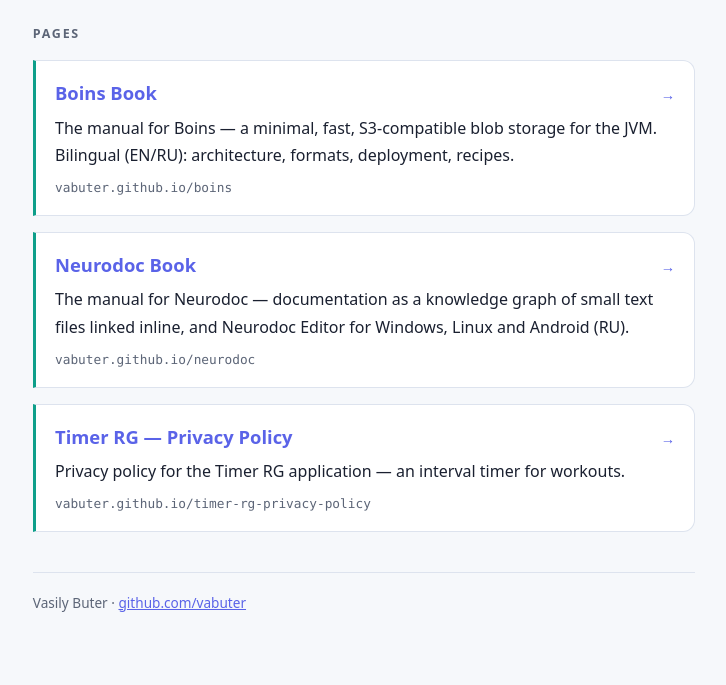
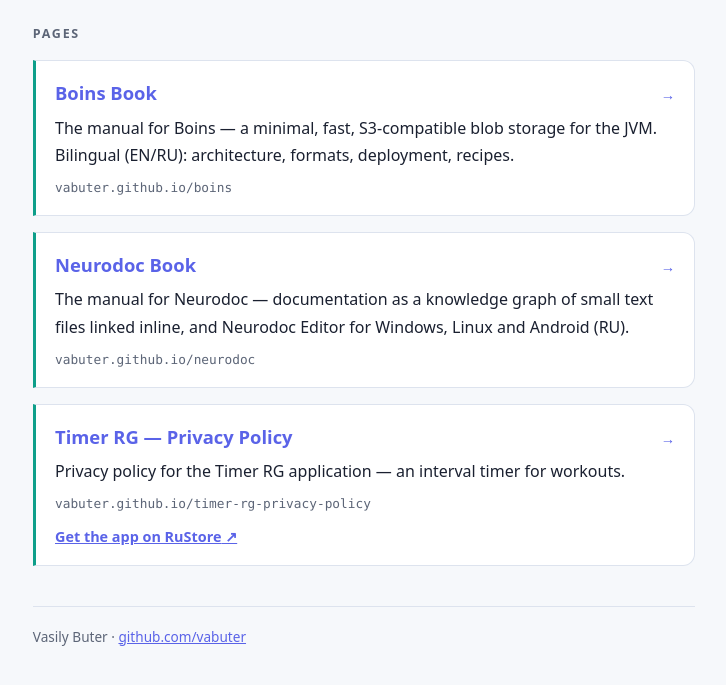
Before and after one commit to vabuter/vabuter.github.io, a plain HTML site: page index.html in a window 1280 px wide. Shown: the part 143-828 px from the top of the page, without its empty margins (276-1002 px from the left). Drawn offline with Linux system fonts and the light colour scheme.

Commit message:
Add RuStore link to the Timer RG card
Co-Authored-By: Claude Sonnet 5.5 <noreply@anthropic.com>

```diff
--- a/index.html
+++ b/index.html
@@ -71,11 +71,15 @@
   .label{font-size:.78rem; font-weight:700; text-transform:uppercase; letter-spacing:.14em;
     color:var(--muted); margin:0 0 1rem;}
   .cards{display:grid; gap:1rem;}
-  a.card{display:block; text-decoration:none; color:inherit;
+  .card{display:block; position:relative; text-decoration:none; color:inherit;
     background:var(--panel); border:1px solid var(--line); border-left:3px solid var(--acc1);
     border-radius:0 12px 12px 0; padding:1rem 1.2rem;
     transition:border-color .15s ease, transform .15s ease;}
-  a.card:hover{border-color:var(--acc2); border-left-color:var(--acc2); transform:translateY(-2px);}
+  .card:hover{border-color:var(--acc2); border-left-color:var(--acc2); transform:translateY(-2px);}
+  .card-link{color:inherit; text-decoration:none;}
+  .card-link::after{content:""; position:absolute; inset:0;}
+  .card-store{margin:.6rem 0 0; font-size:.9rem; font-weight:600;}
+  .card-store a{position:relative; z-index:1; color:var(--acc2);}
   .card-title{font-size:1.15rem; font-weight:700; margin:0; color:var(--acc2);
     display:flex; align-items:baseline; gap:.5rem;}
   .card-title .arrow{margin-left:auto; font-size:.9rem;}
@@ -126,11 +130,12 @@
     <p class="card-url">vabuter.github.io/neurodoc</p>
   </a>
 
-  <a class="card" href="https://vabuter.github.io/timer-rg-privacy-policy/">
-    <p class="card-title"><span data-l="en">Timer RG — Privacy Policy</span><span data-l="ru">Timer RG — политика конфиденциальности</span> <span class="arrow">→</span></p>
+  <div class="card">
+    <p class="card-title"><a class="card-link" href="https://vabuter.github.io/timer-rg-privacy-policy/"><span data-l="en">Timer RG — Privacy Policy</span><span data-l="ru">Timer RG — политика конфиденциальности</span></a> <span class="arrow">→</span></p>
     <p class="card-desc"><span data-l="en">Privacy policy for the Timer RG application — an interval timer for workouts.</span><span data-l="ru">Политика конфиденциальности приложения Timer RG — интервального таймера для тренировок.</span></p>
     <p class="card-url">vabuter.github.io/timer-rg-privacy-policy</p>
-  </a>
+    <p class="card-store"><a href="https://www.rustore.ru/catalog/app/org.timerrg"><span data-l="en">Get the app on RuStore</span><span data-l="ru">Скачать приложение в RuStore</span> ↗</a></p>
+  </div>
 
 </div>
 
```
